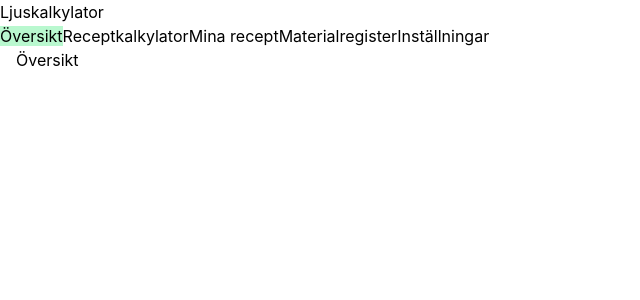
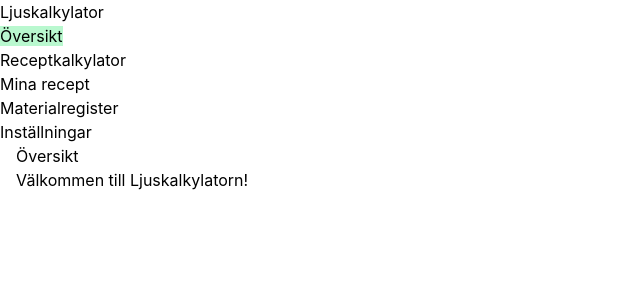
Before and after one commit to Emilia9602/Ljuskalkylator, a React (Vite) app: page / in a window 1280 px wide. Shown: the top 300 px of the page, without its empty margins (0-640 px from the left). Built offline with nearby package versions, Linux system fonts and the light colour scheme.

Commit message:
Added NAV_LINKS to Navigation and p-tags on other pages

```diff
--- a/src/components/layout/Navigation.tsx
+++ b/src/components/layout/Navigation.tsx
@@ -1,28 +1,28 @@
-import { NavLink } from "react-router-dom";
+import { NavLink } from "react-router-dom"
+
+const NAV_LINKS = [
+    { label: "Översikt", path: "/" },
+    { label: "Receptkalkylator", path: "/calculator" },
+    { label: "Mina recept", path: "/recipes" },
+    { label: "Materialregister", path: "/materials" },
+    { label: "Inställningar", path: "/settings" },
+]
 
 function Navigation() {
     return (
-        <nav>
-            <NavLink to="/"
-                className={({ isActive }) => (isActive ? "bg-green-200" : "")}>
-                Översikt
-            </NavLink>
-            <NavLink to="/calculator"
-                className={({ isActive }) => (isActive ? "bg-green-200" : "")}>
-                Receptkalkylator
-            </NavLink>
-            <NavLink to="/recipes"
-                className={({ isActive }) => (isActive ? "bg-green-200" : "")}>
-                Mina recept
-            </NavLink>
-            <NavLink to="/materials"
-                className={({ isActive }) => (isActive ? "bg-green-200" : "")}>
-                Materialregister
-            </NavLink>
-            <NavLink to="/settings"
-                className={({ isActive }) => (isActive ? "bg-green-200" : "")}>
-                Inställningar
-            </NavLink>
+        <nav aria-label="Huvudmeny">
+            <ul>
+                {NAV_LINKS.map((link) => (
+                    <li key={link.path}>
+                        <NavLink
+                            to={link.path}
+                            className={({ isActive }) => isActive ? "bg-green-200" : ""}
+                        >
+                            {link.label}
+                        </NavLink>
+                    </li>
+                ))}
+            </ul>
         </nav>
     )
 }
--- a/src/pages/CalculatorPage.tsx
+++ b/src/pages/CalculatorPage.tsx
@@ -1,5 +1,10 @@
 function CalculatorPage() {
-    return <h1>Receptkalkylator</h1>
+    return (
+        <section>
+            <h1>Receptkalkylator</h1>
+            <p>Skapa och beräkna dina ljusrecept.</p>
+        </section>
+    )
 }
 
 export default CalculatorPage;
--- a/src/pages/MaterialsPage.tsx
+++ b/src/pages/MaterialsPage.tsx
@@ -1,5 +1,10 @@
 function MaterialsPage() {
-    return <h1>Materialregister</h1>
+    return (
+        <section>
+            <h1>Materialregister</h1>
+            <p>Hantera material och ingredienser.</p>
+        </section>
+    )
 }
 
 export default MaterialsPage;
--- a/src/pages/NotFoundPage.tsx
+++ b/src/pages/NotFoundPage.tsx
@@ -1,5 +1,13 @@
+import { Link } from "react-router-dom";
+
 function NotFoundPage() {
-    return <h1>Sidan kunde inte hittas</h1>
+    return (
+        <section>
+            <h1>Sidan kunde inte hittas</h1>
+            <p>Sidan du söker finns inte.</p>
+            <Link to="/">Tillbaka till översikten</Link>
+        </section>
+    )
 }
 
 export default NotFoundPage;
--- a/src/pages/OverviewPage.tsx
+++ b/src/pages/OverviewPage.tsx
@@ -1,5 +1,10 @@
 function OverviewPage() {
-    return <h1>Översikt</h1>
+    return (
+        <section>
+            <h1>Översikt</h1>
+            <p>Välkommen till Ljuskalkylatorn!</p>
+        </section>
+    )
 }
 
 export default OverviewPage;
--- a/src/pages/RecipesPage.tsx
+++ b/src/pages/RecipesPage.tsx
@@ -1,5 +1,11 @@
 function RecipesPage() {
-    return <h1>Mina recept</h1>
+    return (
+        <section>
+            <h1>Mina recept</h1>
+            <p>Visa och hantera dina sparade ljusrecept.</p>
+        </section>
+
+    )
 }
 
 export default RecipesPage;
--- a/src/pages/SettingsPage.tsx
+++ b/src/pages/SettingsPage.tsx
@@ -1,5 +1,10 @@
 function SettingsPage() {
-    return <h1>Inställningar</h1>
+    return (
+        <section>
+            <h1>Inställningar</h1>
+            <p>Anpassa standardvärden för dina ljusrecept.</p>
+        </section>
+    )
 }
 
 export default SettingsPage;
```
